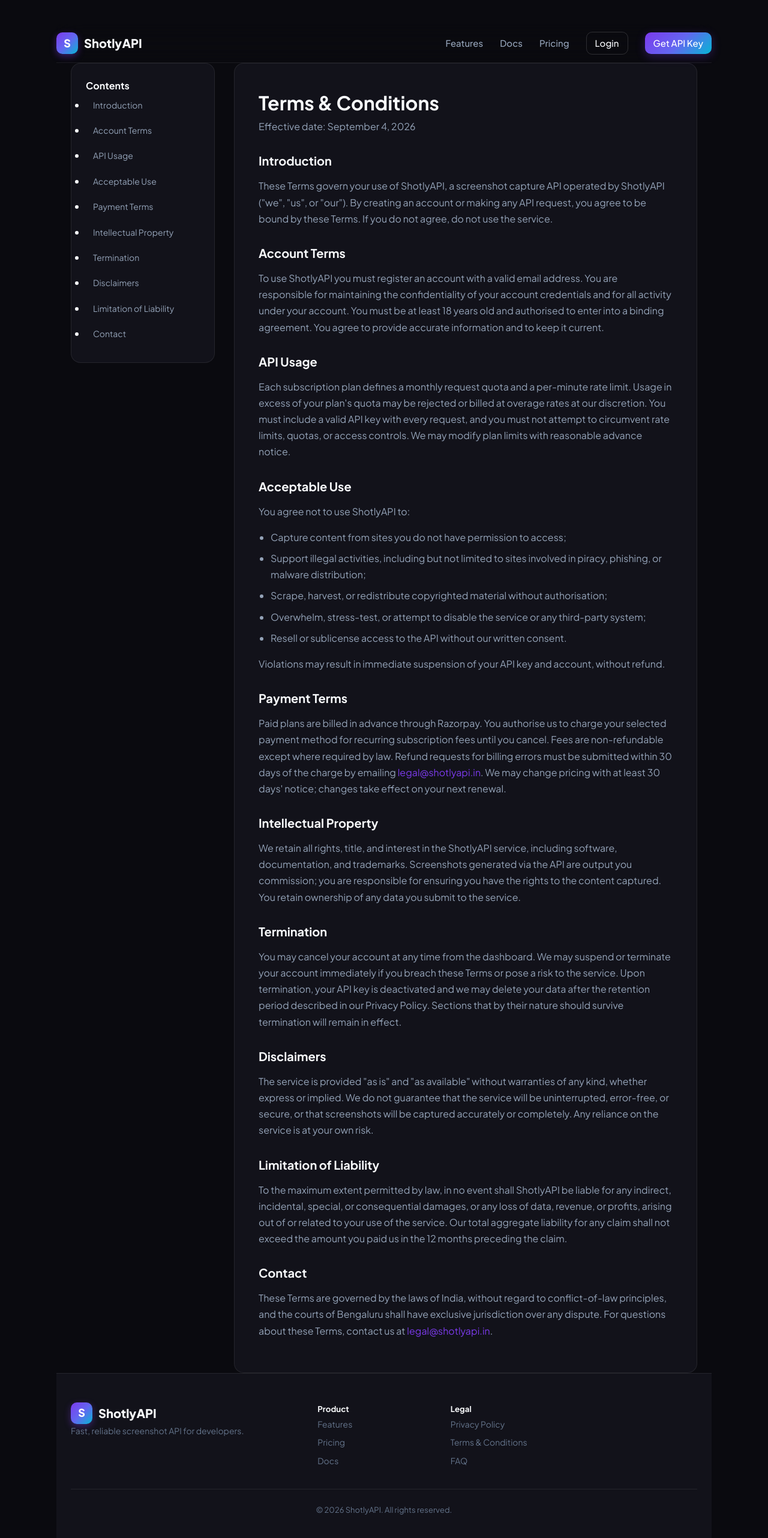
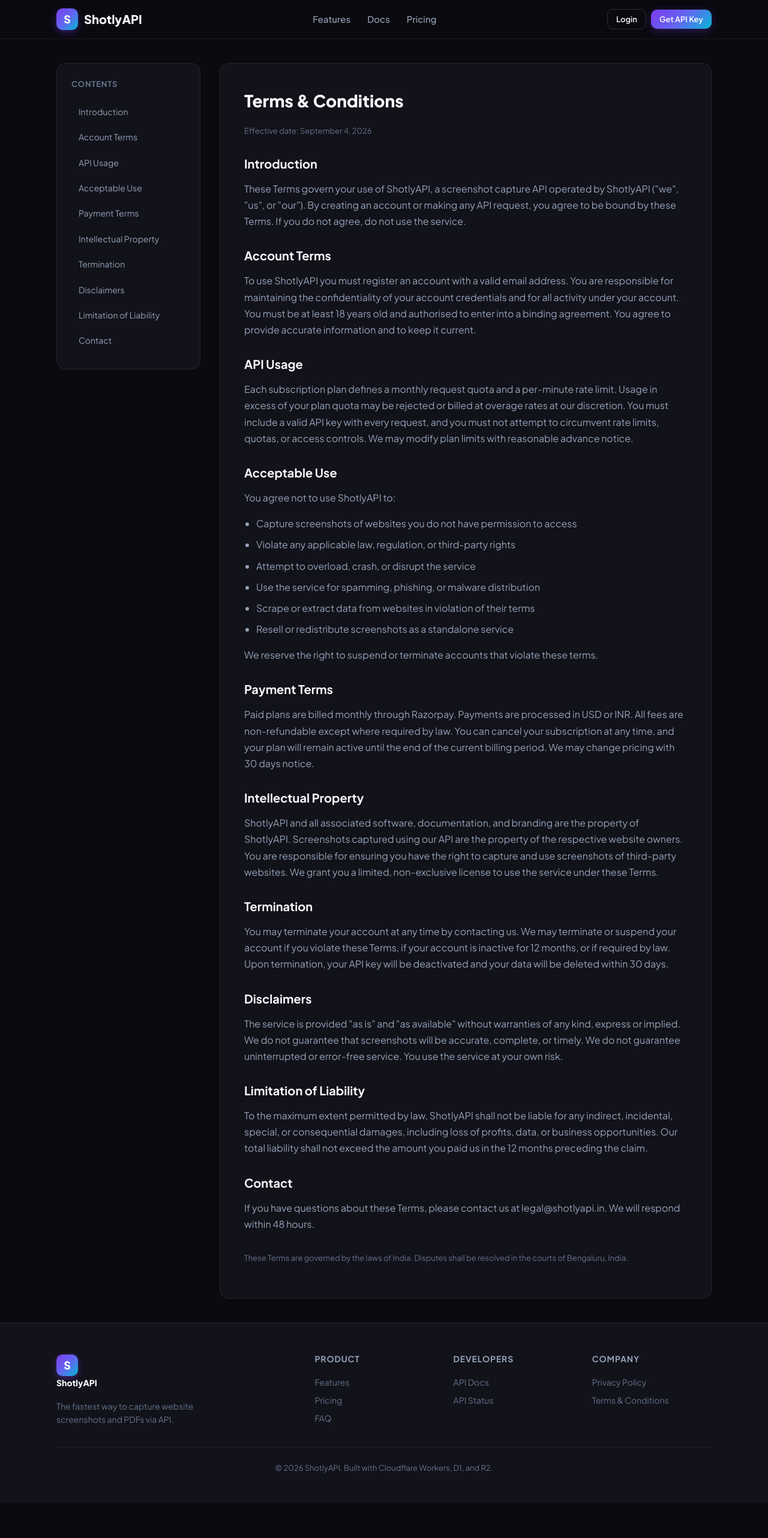
Before and after one commit to MyWorld0007/shotlyapi, a React (Vite) app: page /terms in a window 1280 px wide. Shown: the top 2564 px of the page at 60% size. After the commit the page ends 2505 px from the top, so only its background shows below. Built offline with nearby package versions, Linux system fonts and the light colour scheme.

Commit message:
fix: Terms & Conditions page with dark theme and proper layout

```diff
--- a/src/pages/TermsConditions.jsx
+++ b/src/pages/TermsConditions.jsx
@@ -1,24 +1,34 @@
-import { Link } from 'react-router-dom';
-import { useAuth } from '../lib/auth';
+import React from 'react'
+import { Link } from 'react-router-dom'
+import { useAuth } from '../lib/auth'
+
+const sections = [
+  { id: 'introduction', label: 'Introduction' },
+  { id: 'account', label: 'Account Terms' },
+  { id: 'api-usage', label: 'API Usage' },
+  { id: 'acceptable-use', label: 'Acceptable Use' },
+  { id: 'payment', label: 'Payment Terms' },
+  { id: 'ip', label: 'Intellectual Property' },
+  { id: 'termination', label: 'Termination' },
+  { id: 'disclaimers', label: 'Disclaimers' },
+  { id: 'liability', label: 'Limitation of Liability' },
+  { id: 'contact', label: 'Contact' },
+]
 
 export default function TermsConditions() {
-  const { user } = useAuth();
-
+  const { user } = useAuth()
   return (
-    <div className="docs-page">
-      <nav className="nav">
-        <div className="nav-inner">
-          <Link to="/" className="logo">
-            <span className="logo-mark">S</span>
-            ShotlyAPI
-          </Link>
+    <div>
+      <nav>
+        <div className="nav-inner container">
+          <Link to="/" className="logo"><span className="logo-mark">S</span>ShotlyAPI</Link>
           <div className="nav-links">
-            <Link to="/features">Features</Link>
-            <Link to="/docs">Docs</Link>
-            <Link to="/pricing">Pricing</Link>
-            {user ? (
-              <Link to="/dashboard" className="btn btn-primary btn-sm">Dashboard</Link>
-            ) : (
+            <Link to="/" style={{ color: 'var(--text-dim)', fontSize: '15px', fontWeight: 500, textDecoration: 'none' }}>Features</Link>
+            <Link to="/docs" style={{ color: 'var(--text-dim)', fontSize: '15px', fontWeight: 500, textDecoration: 'none' }}>Docs</Link>
+            <Link to="/" style={{ color: 'var(--text-dim)', fontSize: '15px', fontWeight: 500, textDecoration: 'none' }}>Pricing</Link>
+          </div>
+          <div className="nav-actions">
+            {user ? <Link to="/dashboard" className="btn btn-primary btn-sm">Dashboard</Link> : (
               <>
                 <Link to="/login" className="btn btn-outline btn-sm">Login</Link>
                 <Link to="/signup" className="btn btn-primary btn-sm">Get API Key</Link>
@@ -28,170 +38,87 @@ export default function TermsConditions() {
         </div>
       </nav>
 
-      <div className="container">
+      <div className="docs-page">
         <div className="docs-grid">
-          <aside className="docs-sidebar">
-            <h4>Contents</h4>
+          <div className="docs-sidebar">
+            <h3 style={{ fontSize: '13px', textTransform: 'uppercase', letterSpacing: '.06em', color: 'var(--text-mute)', marginBottom: '16px' }}>Contents</h3>
+            {sections.map(s => <a key={s.id} href={'#' + s.id}>{s.label}</a>)}
+          </div>
+          <div className="docs-content">
+            <h2>Terms & Conditions</h2>
+            <p className="updated">Effective date: September 4, 2026</p>
+
+            <h3 id="introduction">Introduction</h3>
+            <p>These Terms govern your use of ShotlyAPI, a screenshot capture API operated by ShotlyAPI ("we", "us", or "our"). By creating an account or making any API request, you agree to be bound by these Terms. If you do not agree, do not use the service.</p>
+
+            <h3 id="account">Account Terms</h3>
+            <p>To use ShotlyAPI you must register an account with a valid email address. You are responsible for maintaining the confidentiality of your account credentials and for all activity under your account. You must be at least 18 years old and authorised to enter into a binding agreement. You agree to provide accurate information and to keep it current.</p>
+
+            <h3 id="api-usage">API Usage</h3>
+            <p>Each subscription plan defines a monthly request quota and a per-minute rate limit. Usage in excess of your plan quota may be rejected or billed at overage rates at our discretion. You must include a valid API key with every request, and you must not attempt to circumvent rate limits, quotas, or access controls. We may modify plan limits with reasonable advance notice.</p>
+
+            <h3 id="acceptable-use">Acceptable Use</h3>
+            <p>You agree not to use ShotlyAPI to:</p>
             <ul>
-              <li><a href="#introduction">Introduction</a></li>
-              <li><a href="#account-terms">Account Terms</a></li>
-              <li><a href="#api-usage">API Usage</a></li>
-              <li><a href="#acceptable-use">Acceptable Use</a></li>
-              <li><a href="#payment-terms">Payment Terms</a></li>
-              <li><a href="#intellectual-property">Intellectual Property</a></li>
-              <li><a href="#termination">Termination</a></li>
-              <li><a href="#disclaimers">Disclaimers</a></li>
-              <li><a href="#limitation-of-liability">Limitation of Liability</a></li>
-              <li><a href="#contact">Contact</a></li>
+              <li>Capture screenshots of websites you do not have permission to access</li>
+              <li>Violate any applicable law, regulation, or third-party rights</li>
+              <li>Attempt to overload, crash, or disrupt the service</li>
+              <li>Use the service for spamming, phishing, or malware distribution</li>
+              <li>Scrape or extract data from websites in violation of their terms</li>
+              <li>Resell or redistribute screenshots as a standalone service</li>
             </ul>
-          </aside>
+            <p>We reserve the right to suspend or terminate accounts that violate these terms.</p>
 
-          <main className="docs-content">
-            <h1>Terms & Conditions</h1>
-            <p className="effective-date">Effective date: September 4, 2026</p>
+            <h3 id="payment">Payment Terms</h3>
+            <p>Paid plans are billed monthly through Razorpay. Payments are processed in USD or INR. All fees are non-refundable except where required by law. You can cancel your subscription at any time, and your plan will remain active until the end of the current billing period. We may change pricing with 30 days notice.</p>
 
-            <section id="introduction">
-              <h3>Introduction</h3>
-              <p>
-                These Terms govern your use of ShotlyAPI, a screenshot capture API operated by
-                ShotlyAPI ("we", "us", or "our"). By creating an account or making any API request,
-                you agree to be bound by these Terms. If you do not agree, do not use the service.
-              </p>
-            </section>
+            <h3 id="ip">Intellectual Property</h3>
+            <p>ShotlyAPI and all associated software, documentation, and branding are the property of ShotlyAPI. Screenshots captured using our API are the property of the respective website owners. You are responsible for ensuring you have the right to capture and use screenshots of third-party websites. We grant you a limited, non-exclusive license to use the service under these Terms.</p>
 
-            <section id="account-terms">
-              <h3>Account Terms</h3>
-              <p>
-                To use ShotlyAPI you must register an account with a valid email address. You are
-                responsible for maintaining the confidentiality of your account credentials and for
-                all activity under your account. You must be at least 18 years old and authorised to
-                enter into a binding agreement. You agree to provide accurate information and to
-                keep it current.
-              </p>
-            </section>
+            <h3 id="termination">Termination</h3>
+            <p>You may terminate your account at any time by contacting us. We may terminate or suspend your account if you violate these Terms, if your account is inactive for 12 months, or if required by law. Upon termination, your API key will be deactivated and your data will be deleted within 30 days.</p>
 
-            <section id="api-usage">
-              <h3>API Usage</h3>
-              <p>
-                Each subscription plan defines a monthly request quota and a per-minute rate limit.
-                Usage in excess of your plan's quota may be rejected or billed at overage rates at
-                our discretion. You must include a valid API key with every request, and you must
-                not attempt to circumvent rate limits, quotas, or access controls. We may modify
-                plan limits with reasonable advance notice.
-              </p>
-            </section>
+            <h3 id="disclaimers">Disclaimers</h3>
+            <p>The service is provided "as is" and "as available" without warranties of any kind, express or implied. We do not guarantee that screenshots will be accurate, complete, or timely. We do not guarantee uninterrupted or error-free service. You use the service at your own risk.</p>
 
-            <section id="acceptable-use">
-              <h3>Acceptable Use</h3>
-              <p>You agree not to use ShotlyAPI to:</p>
-              <ul>
-                <li>Capture content from sites you do not have permission to access;</li>
-                <li>Support illegal activities, including but not limited to sites involved in piracy, phishing, or malware distribution;</li>
-                <li>Scrape, harvest, or redistribute copyrighted material without authorisation;</li>
-                <li>Overwhelm, stress-test, or attempt to disable the service or any third-party system;</li>
-                <li>Resell or sublicense access to the API without our written consent.</li>
-              </ul>
-              <p>
-                Violations may result in immediate suspension of your API key and account, without
-                refund.
-              </p>
-            </section>
+            <h3 id="liability">Limitation of Liability</h3>
+            <p>To the maximum extent permitted by law, ShotlyAPI shall not be liable for any indirect, incidental, special, or consequential damages, including loss of profits, data, or business opportunities. Our total liability shall not exceed the amount you paid us in the 12 months preceding the claim.</p>
 
-            <section id="payment-terms">
-              <h3>Payment Terms</h3>
-              <p>
-                Paid plans are billed in advance through Razorpay. You authorise us to charge your
-                selected payment method for recurring subscription fees until you cancel. Fees are
-                non-refundable except where required by law. Refund requests for billing errors must
-                be submitted within 30 days of the charge by emailing
-                <a href="mailto:legal@shotlyapi.in"> legal@shotlyapi.in</a>. We may change pricing
-                with at least 30 days' notice; changes take effect on your next renewal.
-              </p>
-            </section>
+            <h3 id="contact">Contact</h3>
+            <p>If you have questions about these Terms, please contact us at legal@shotlyapi.in. We will respond within 48 hours.</p>
 
-            <section id="intellectual-property">
-              <h3>Intellectual Property</h3>
-              <p>
-                We retain all rights, title, and interest in the ShotlyAPI service, including
-                software, documentation, and trademarks. Screenshots generated via the API are
-                output you commission; you are responsible for ensuring you have the rights to the
-                content captured. You retain ownership of any data you submit to the service.
-              </p>
-            </section>
-
-            <section id="termination">
-              <h3>Termination</h3>
-              <p>
-                You may cancel your account at any time from the dashboard. We may suspend or
-                terminate your account immediately if you breach these Terms or pose a risk to the
-                service. Upon termination, your API key is deactivated and we may delete your data
-                after the retention period described in our Privacy Policy. Sections that by their
-                nature should survive termination will remain in effect.
-              </p>
-            </section>
-
-            <section id="disclaimers">
-              <h3>Disclaimers</h3>
-              <p>
-                The service is provided "as is" and "as available" without warranties of any kind,
-                whether express or implied. We do not guarantee that the service will be
-                uninterrupted, error-free, or secure, or that screenshots will be captured
-                accurately or completely. Any reliance on the service is at your own risk.
-              </p>
-            </section>
-
-            <section id="limitation-of-liability">
-              <h3>Limitation of Liability</h3>
-              <p>
-                To the maximum extent permitted by law, in no event shall ShotlyAPI be liable for
-                any indirect, incidental, special, or consequential damages, or any loss of data,
-                revenue, or profits, arising out of or related to your use of the service. Our
-                total aggregate liability for any claim shall not exceed the amount you paid us in
-                the 12 months preceding the claim.
-              </p>
-            </section>
-
-            <section id="contact">
-              <h3>Contact</h3>
-              <p>
-                These Terms are governed by the laws of India, without regard to conflict-of-law
-                principles, and the courts of Bengaluru shall have exclusive jurisdiction over any
-                dispute. For questions about these Terms, contact us at
-                <a href="mailto:legal@shotlyapi.in"> legal@shotlyapi.in</a>.
-              </p>
-            </section>
-          </main>
+            <p style={{ marginTop: '32px', fontSize: '13px', color: 'var(--text-mute)' }}>These Terms are governed by the laws of India. Disputes shall be resolved in the courts of Bengaluru, India.</p>
+          </div>
         </div>
       </div>
 
-      <footer className="footer">
+      <footer>
         <div className="container">
           <div className="footer-grid">
             <div className="footer-col">
-              <div className="logo">
-                <span className="logo-mark">S</span>
-                ShotlyAPI
-              </div>
-              <p>Fast, reliable screenshot API for developers.</p>
+              <Link to="/" className="logo" style={{ marginBottom: '12px' }}><span className="logo-mark">S</span>ShotlyAPI</Link>
+              <p>The fastest way to capture website screenshots and PDFs via API.</p>
             </div>
             <div className="footer-col">
-              <h5>Product</h5>
-              <Link to="/features">Features</Link>
-              <Link to="/pricing">Pricing</Link>
-              <Link to="/docs">Docs</Link>
+              <h4>Product</h4>
+              <Link to="/" style={{ display: 'block', color: 'var(--text-mute)', fontSize: '14px', padding: '4px 0', textDecoration: 'none' }}>Features</Link>
+              <Link to="/" style={{ display: 'block', color: 'var(--text-mute)', fontSize: '14px', padding: '4px 0', textDecoration: 'none' }}>Pricing</Link>
+              <Link to="/faq" style={{ display: 'block', color: 'var(--text-mute)', fontSize: '14px', padding: '4px 0', textDecoration: 'none' }}>FAQ</Link>
             </div>
             <div className="footer-col">
-              <h5>Legal</h5>
-              <Link to="/privacy">Privacy Policy</Link>
-              <Link to="/terms">Terms & Conditions</Link>
-              <Link to="/faq">FAQ</Link>
+              <h4>Developers</h4>
+              <Link to="/docs" style={{ display: 'block', color: 'var(--text-mute)', fontSize: '14px', padding: '4px 0', textDecoration: 'none' }}>API Docs</Link>
+              <a href="https://api.shotlyapi.in/health" style={{ display: 'block', color: 'var(--text-mute)', fontSize: '14px', padding: '4px 0', textDecoration: 'none' }}>API Status</a>
+            </div>
+            <div className="footer-col">
+              <h4>Company</h4>
+              <Link to="/privacy" style={{ display: 'block', color: 'var(--text-mute)', fontSize: '14px', padding: '4px 0', textDecoration: 'none' }}>Privacy Policy</Link>
+              <Link to="/terms" style={{ display: 'block', color: 'var(--text-mute)', fontSize: '14px', padding: '4px 0', textDecoration: 'none' }}>Terms & Conditions</Link>
             </div>
           </div>
-          <div className="footer-bottom">
-            <p>&copy; {new Date().getFullYear()} ShotlyAPI. All rights reserved.</p>
-          </div>
+          <div className="footer-bottom"><p>{'\u00A9'} 2026 ShotlyAPI. Built with Cloudflare Workers, D1, and R2.</p></div>
         </div>
       </footer>
     </div>
-  );
+  )
 }
```
